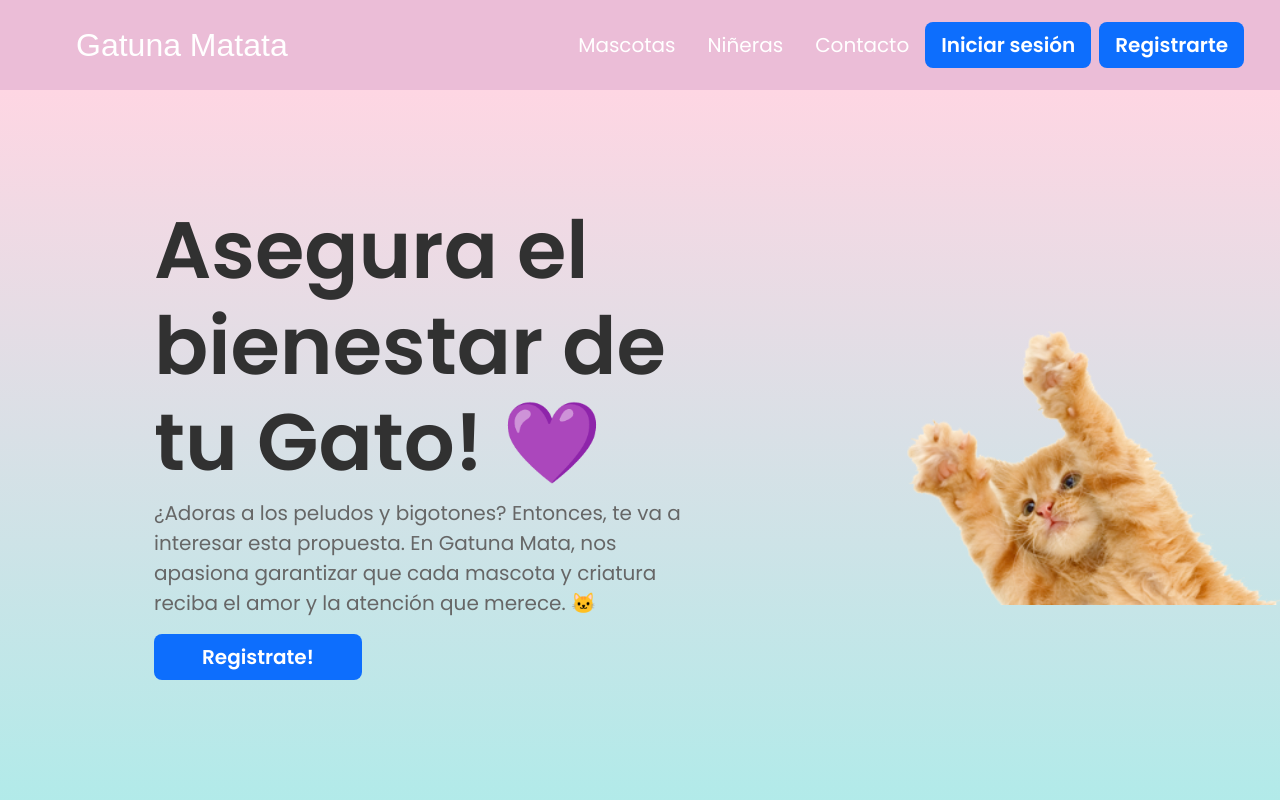
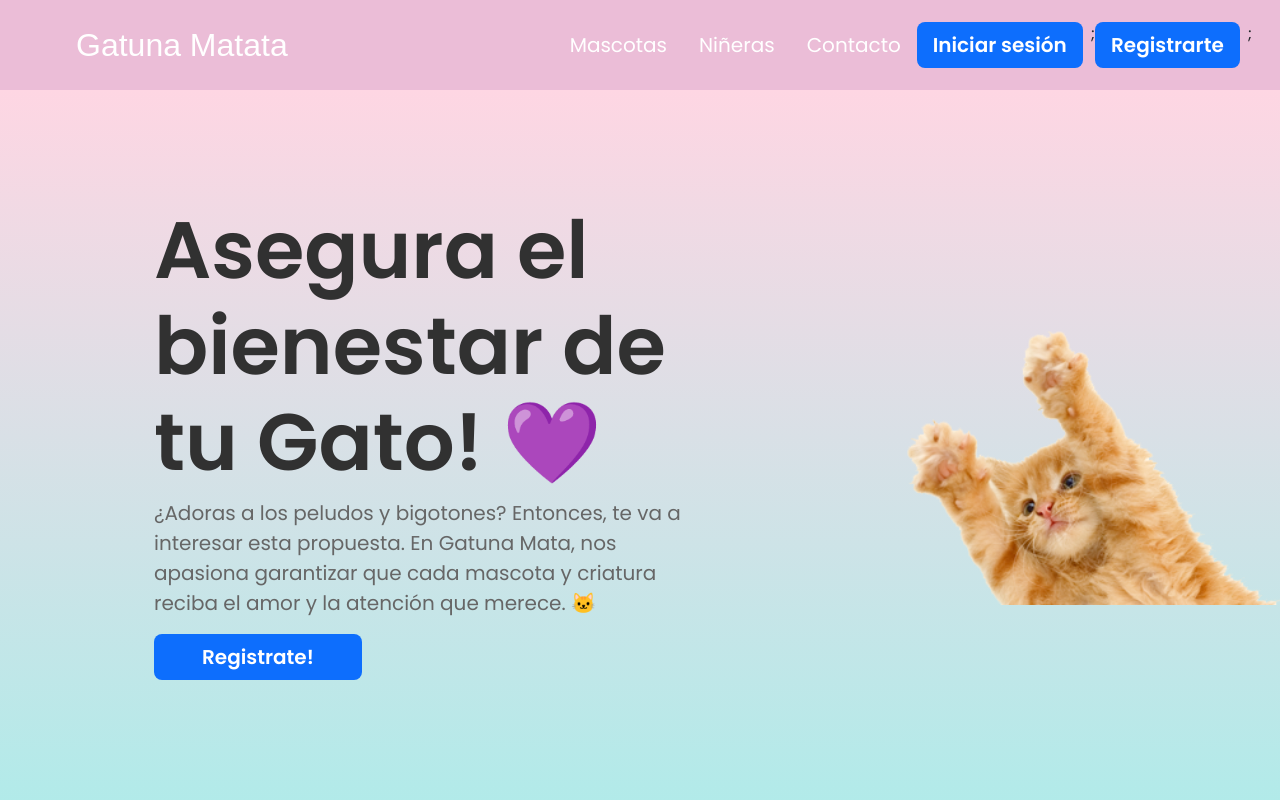
Before and after one commit to luciano-meloclaps/Gatuna_Matata, a React (Vite) app: page / in a window 1280 px wide. Shown: the top 800 px of the page. Built offline with nearby package versions, Linux system fonts and the light colour scheme; a web font is replaced by a local one.

Commit message:
Desaparecer botones dependiendo quien esta

```diff
--- a/src/components/navbar/Navbar.jsx
+++ b/src/components/navbar/Navbar.jsx
@@ -39,18 +39,20 @@ function NavScrollExample() {
             {userData && <Button variant="outline-light mx-4 lg btn-lg fw-bold" onClick={handleLogout}>
               Cerrar sesión
             </Button>}
+            {!userData &&
             <Button
               className="btn bg-secondary-user text-white btn-lg  me-md-2 fw-bold bx-2 border-0"
               onClick={() => navigateLogin("/login")}
             >
               Iniciar sesión
-            </Button>{" "}
+            </Button>};{" "}
+            {!userData &&
             <Button
               className="btn bg-secondary-user text-white btn-lg  me-md-2 fw-bold bx-2 border-0"
               onClick={() => navigateLogin("/login")}
             >
               Registrarte
-            </Button>{" "}
+            </Button>};{" "}
           </Nav>
         </Navbar.Collapse>
       </Container>
```
